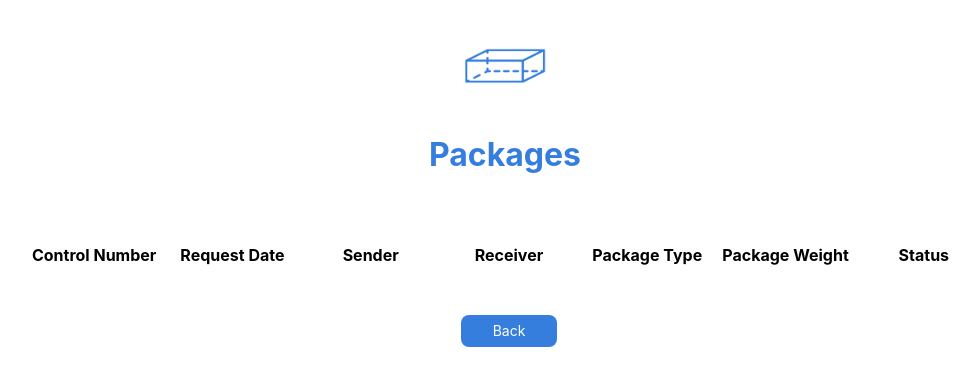
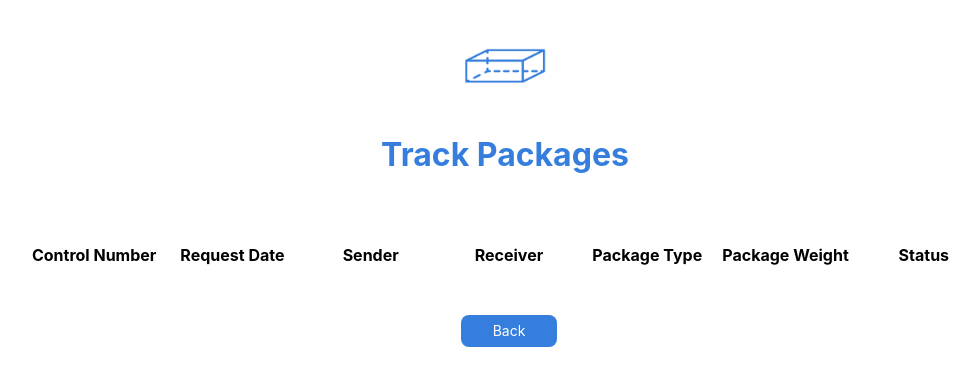
Before and after one commit to kevinsibug/Blue-Mark, a Django app: page /trackpackages/ in a window 1280 px wide. Shown: the top 386 px of the page, without its empty margins (135-1115 px from the left). Run offline with Django 3.2, Linux system fonts and the light colour scheme; data that the repository does not hold is empty; some libraries are stand-ins or nearby versions.

Commit message:
Minor Header Rename

```diff
--- a/delivery_tracker/templates/packages_list.html
+++ b/delivery_tracker/templates/packages_list.html
@@ -4,7 +4,7 @@
   {% load static %}
   <center>
   <img src='{% static 'delivery_tracker/images/box-logo.png' %}' alt="Blue Mark Box Logo" style="width:100px;height:100px;vertical-align:middle;">
-  <h1 class="mb4 blue">Packages</h1>
+  <h1 class="mb4 blue"> Track Packages</h1>
   </center>
 
   <div class="pa2 mb3 striped--near-white">
```
